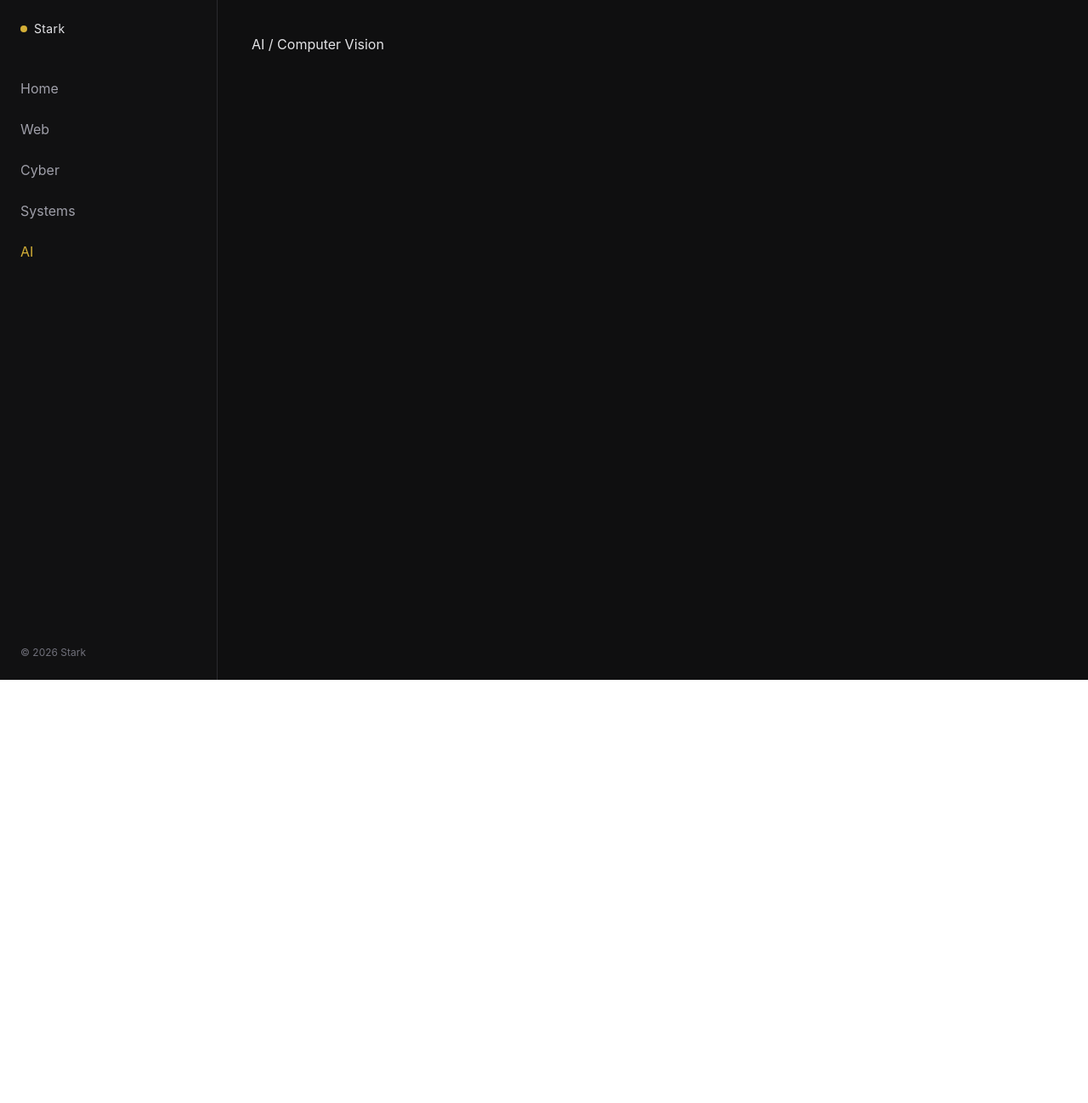
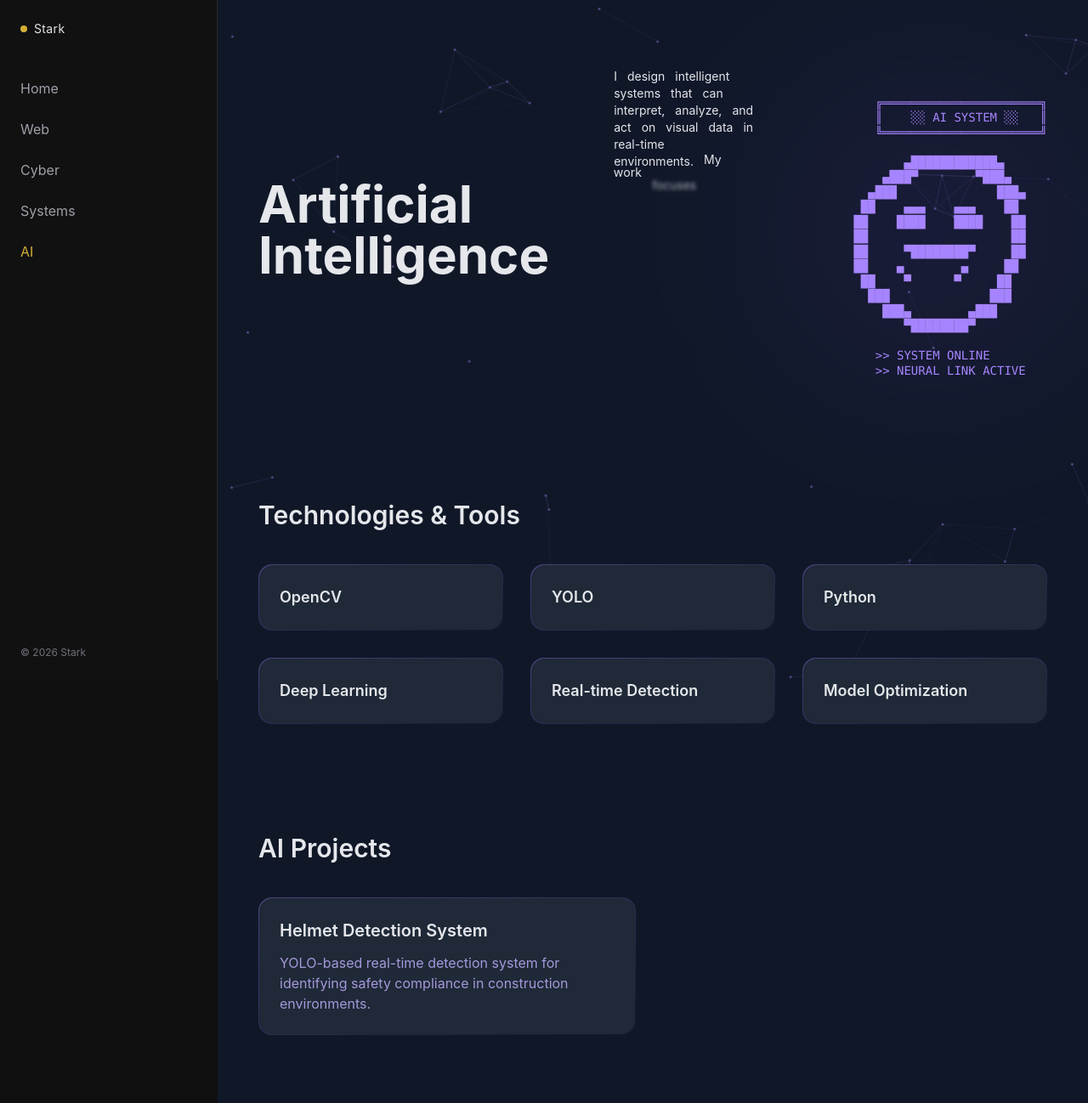
Before and after one commit to Lakshaya-stark/my-portfolio, a React (Vite) app: page /ai in a window 1280 px wide. Shown: the whole page at 85% size. Before the commit the page ends 800 px from the top, so only its background shows below. Built offline with nearby package versions, Linux system fonts and the light colour scheme.

Commit message:
created AI page don't judge me AI sucks

```diff
--- /dev/null
+++ b/src/components/AIAscii.jsx
@@ -0,0 +1,27 @@
+export default function AIAscii() {
+  return (
+    <pre className="text-violet-400 text-[11px] md:text-sm font-mono leading-tight">
+      {`
+        ╔══════════════════════╗
+        ║    ░░ AI SYSTEM ░░   ║
+        ╚══════════════════════╝
+
+            ▄████████████▄
+         ▄███▀        ▀███▄
+       ▄███              ███▄
+      ██    ▄▄▄    ▄▄▄    ██
+     ██    ████    ████    ██
+     ██                    ██
+     ██     ▀████████▀     ██
+     ██    ▄        ▄     ██
+      ██    ▀      ▀     ██
+       ███              ███
+         ███▄        ▄███
+            ▀████████▀
+
+        >> SYSTEM ONLINE
+        >> NEURAL LINK ACTIVE
+`}
+    </pre>
+  );
+}
--- /dev/null
+++ b/src/components/AIIntro.jsx
@@ -0,0 +1,34 @@
+import { motion } from "framer-motion";
+import { useEffect } from "react";
+
+export default function AIIntro({ onFinish }) {
+  useEffect(() => {
+    const timer = setTimeout(onFinish, 2000);
+    return () => clearTimeout(timer);
+  }, [onFinish]);
+
+  return (
+    <div className="fixed inset-0 bg-black z-50 flex items-center justify-center">
+      {/* rotating rings */}
+      <motion.div
+        animate={{ rotate: 360 }}
+        transition={{ repeat: Infinity, duration: 6, ease: "linear" }}
+        className="absolute w-40 h-40 border border-violet-400/30 rounded-full"
+      />
+
+      <motion.div
+        animate={{ rotate: -360 }}
+        transition={{ repeat: Infinity, duration: 10, ease: "linear" }}
+        className="absolute w-60 h-60 border border-violet-400/20 rounded-full"
+      />
+
+      {/* core */}
+      <motion.div
+        initial={{ scale: 0 }}
+        animate={{ scale: 1.5 }}
+        transition={{ duration: 1 }}
+        className="w-20 h-20 bg-violet-500/20 rounded-full blur-xl"
+      />
+    </div>
+  );
+}
--- a/src/components/AnimatedText.jsx
+++ b/src/components/AnimatedText.jsx
@@ -37,7 +37,7 @@ export default function AnimatedText({ text, className = "" }) {
           }}
           transition={{
             duration: 0.6,
-            ease: [0.22, 1, 0.36, 1],
+            ease: [0.22, 2, 0.36, 1],
           }}
           className="inline-block mr-3"
         >
--- /dev/null
+++ b/src/components/NeuralBackground.jsx
@@ -0,0 +1,62 @@
+import { useEffect, useRef } from "react";
+
+export default function NeuralBackground() {
+  const canvasRef = useRef(null);
+
+  useEffect(() => {
+    const canvas = canvasRef.current;
+    const ctx = canvas.getContext("2d");
+
+    let width = (canvas.width = window.innerWidth);
+    let height = (canvas.height = window.innerHeight);
+
+    const nodes = Array.from({ length: 60 }).map(() => ({
+      x: Math.random() * width,
+      y: Math.random() * height,
+      vx: (Math.random() - 0.5) * 0.5,
+      vy: (Math.random() - 0.5) * 0.5,
+    }));
+
+    function draw() {
+      ctx.clearRect(0, 0, width, height);
+
+      nodes.forEach((n, i) => {
+        n.x += n.vx;
+        n.y += n.vy;
+
+        if (n.x < 0 || n.x > width) n.vx *= -1;
+        if (n.y < 0 || n.y > height) n.vy *= -1;
+
+        // draw node
+        ctx.beginPath();
+        ctx.arc(n.x, n.y, 1.5, 0, Math.PI * 2);
+        ctx.fillStyle = "#a78bfa";
+        ctx.fill();
+
+        // connections
+        for (let j = i + 1; j < nodes.length; j++) {
+          const dx = n.x - nodes[j].x;
+          const dy = n.y - nodes[j].y;
+          const dist = Math.sqrt(dx * dx + dy * dy);
+
+          if (dist < 120) {
+            ctx.strokeStyle = `rgba(167,139,250,${1 - dist / 120})`;
+            ctx.lineWidth = 0.5;
+            ctx.beginPath();
+            ctx.moveTo(n.x, n.y);
+            ctx.lineTo(nodes[j].x, nodes[j].y);
+            ctx.stroke();
+          }
+        }
+      });
+
+      requestAnimationFrame(draw);
+    }
+
+    draw();
+
+    return () => {};
+  }, []);
+
+  return <canvas ref={canvasRef} className="absolute inset-0 z-0 opacity-40" />;
+}
--- a/src/pages/AI.jsx
+++ b/src/pages/AI.jsx
@@ -1,3 +1,113 @@
+import { useState } from "react";
+import { motion } from "framer-motion";
+import { themes } from "../data/theme";
+import NeuralBackground from "../components/NeuralBackground";
+import AIIntro from "../components/AIIntro";
+import AnimatedText from "../components/AnimatedText";
+import AIAscii from "../components/AIAscii";
 export default function AI() {
-  return <div className="p-10">AI / Computer Vision</div>;
+  const theme = themes.ai;
+  const [showIntro, setShowIntro] = useState(true);
+
+  if (showIntro) {
+    return <AIIntro onFinish={() => setShowIntro(false)} />;
+  }
+
+  return (
+    <div
+      className={`${theme.bg} ${theme.text} min-h-screen relative overflow-hidden`}
+    >
+      <NeuralBackground />
+      {/* BACKGROUND GLOW Not adding this now but not removing this ..... meri marzi*/}
+      {/* <div className="absolute inset-0 bg-[radial-gradient(circle_at_20%_30%,rgba(167,139,250,0.1),transparent_40%),radial-gradient(circle_at_80%_70%,rgba(139,92,246,0.08),transparent_40%)]"></div> */}
+
+      <div className="relative z-10 w-full max-w-[1400px] mx-auto px-6 md:px-12 py-20 space-y-32">
+        {/* HERO */}
+        <section className="flex flex-col md:flex-row items-center justify-between gap-16">
+          {/* LEFT */}
+          <AnimatedText
+            text="Artificial Intelligence"
+            className="text-4xl md:text-6xl font-bold"
+          />
+
+          <AnimatedText
+            text="I design intelligent systems that can interpret, analyze, and act on visual data in real-time environments. My work focuses on building efficient pipelines for object detection, automation, and decision-making systems. From training models to optimizing performance, I work on bridging the gap between machine learning theory and real-world applications."
+            className="text-2xl md:text-sm "
+          />
+
+          {/* RIGHT VISUAL */}
+          <div className="relative flex items-center justify-center">
+            {/* glow */}
+            <div className="absolute w-[350px] h-[350px] bg-violet-500/10 blur-[120px] rounded-full"></div>
+
+            {/* ascii */}
+            <div className="relative z-10">
+              <AIAscii />
+            </div>
+          </div>
+        </section>
+
+        {/* SKILLS / TECH */}
+        <motion.section
+          initial={{ opacity: 0, y: 40 }}
+          whileInView={{ opacity: 1, y: 0 }}
+          transition={{ duration: 0.6 }}
+          viewport={{ once: true }}
+        >
+          <h2 className="text-3xl font-semibold mb-10">Technologies & Tools</h2>
+
+          <div className="grid md:grid-cols-2 lg:grid-cols-3 gap-8">
+            {[
+              "OpenCV",
+              "YOLO",
+              "Python",
+              "Deep Learning",
+              "Real-time Detection",
+              "Model Optimization",
+            ].map((item) => (
+              <div
+                key={item}
+                className="relative group rounded-2xl p-[1px] bg-gradient-to-br from-violet-400/40 to-transparent"
+              >
+                <div className="bg-[#1f2937] rounded-2xl p-6 relative overflow-hidden">
+                  <div className="absolute inset-0 opacity-0 group-hover:opacity-100 transition bg-violet-400/10 blur-2xl"></div>
+
+                  <h3 className="text-lg font-semibold relative z-10">
+                    {item}
+                  </h3>
+                </div>
+              </div>
+            ))}
+          </div>
+        </motion.section>
+
+        {/* PROJECT SECTION */}
+        <motion.section
+          initial={{ opacity: 0, y: 40 }}
+          whileInView={{ opacity: 1, y: 0 }}
+          transition={{ duration: 0.6 }}
+          viewport={{ once: true }}
+        >
+          <h2 className="text-3xl font-semibold mb-10">AI Projects</h2>
+
+          <div className="grid md:grid-cols-2 gap-10">
+            <div className="relative group rounded-2xl p-[1px] bg-gradient-to-br from-violet-400/40 to-transparent">
+              <div className="bg-[#1f2937] rounded-2xl p-6 relative overflow-hidden">
+                <div className="absolute inset-0 opacity-0 group-hover:opacity-100 transition bg-violet-400/10 blur-2xl"></div>
+
+                <h3 className="text-xl font-semibold relative z-10">
+                  Helmet Detection System
+                </h3>
+
+                <p className="text-violet-300/80 mt-3 relative z-10">
+                  YOLO-based real-time detection system for identifying safety
+                  compliance in construction environments.
+                </p>
+              </div>
+            </div>
+          </div>
+        </motion.section>
+      </div>
+    </div>
+  );
 }
```
